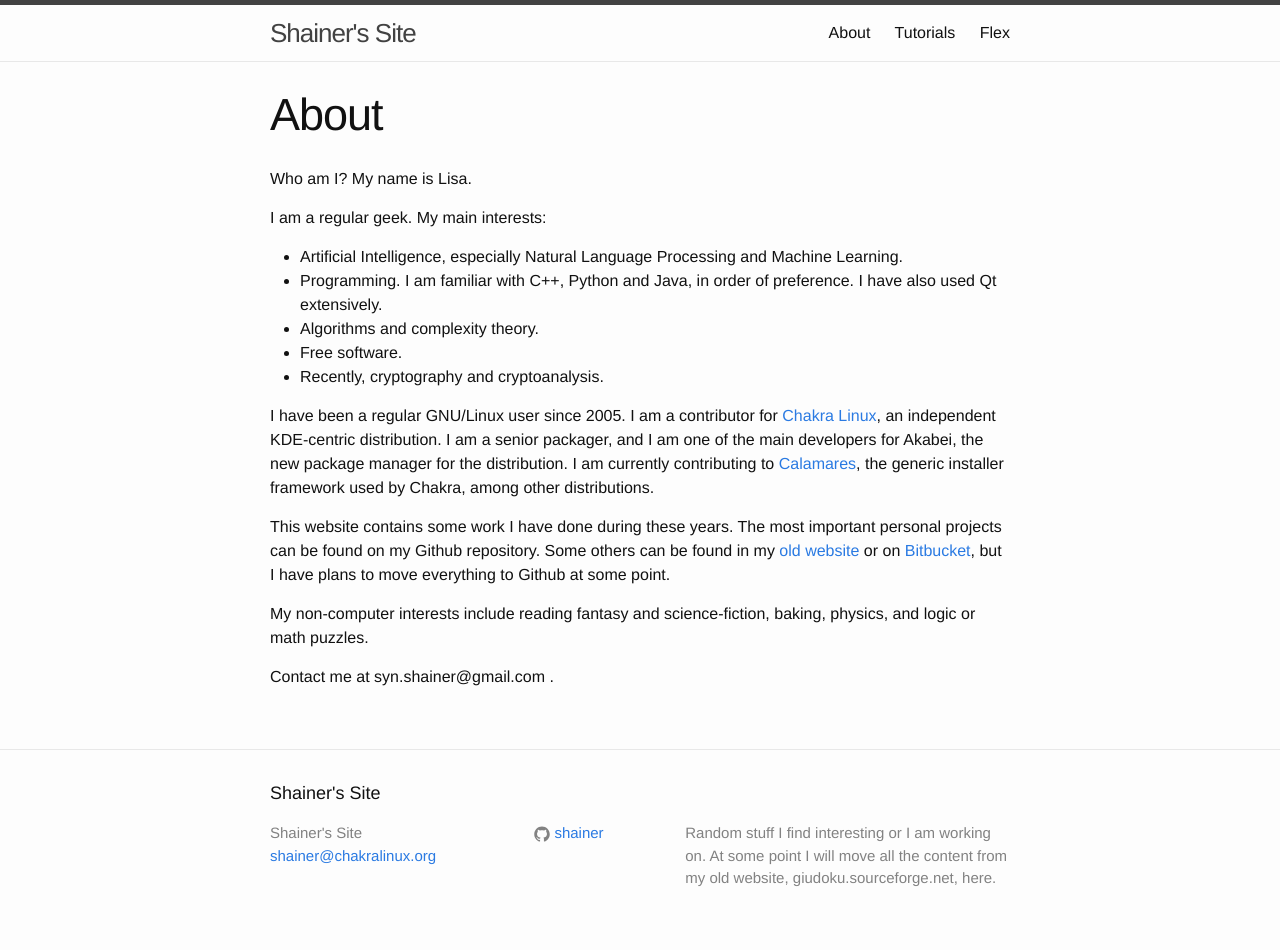
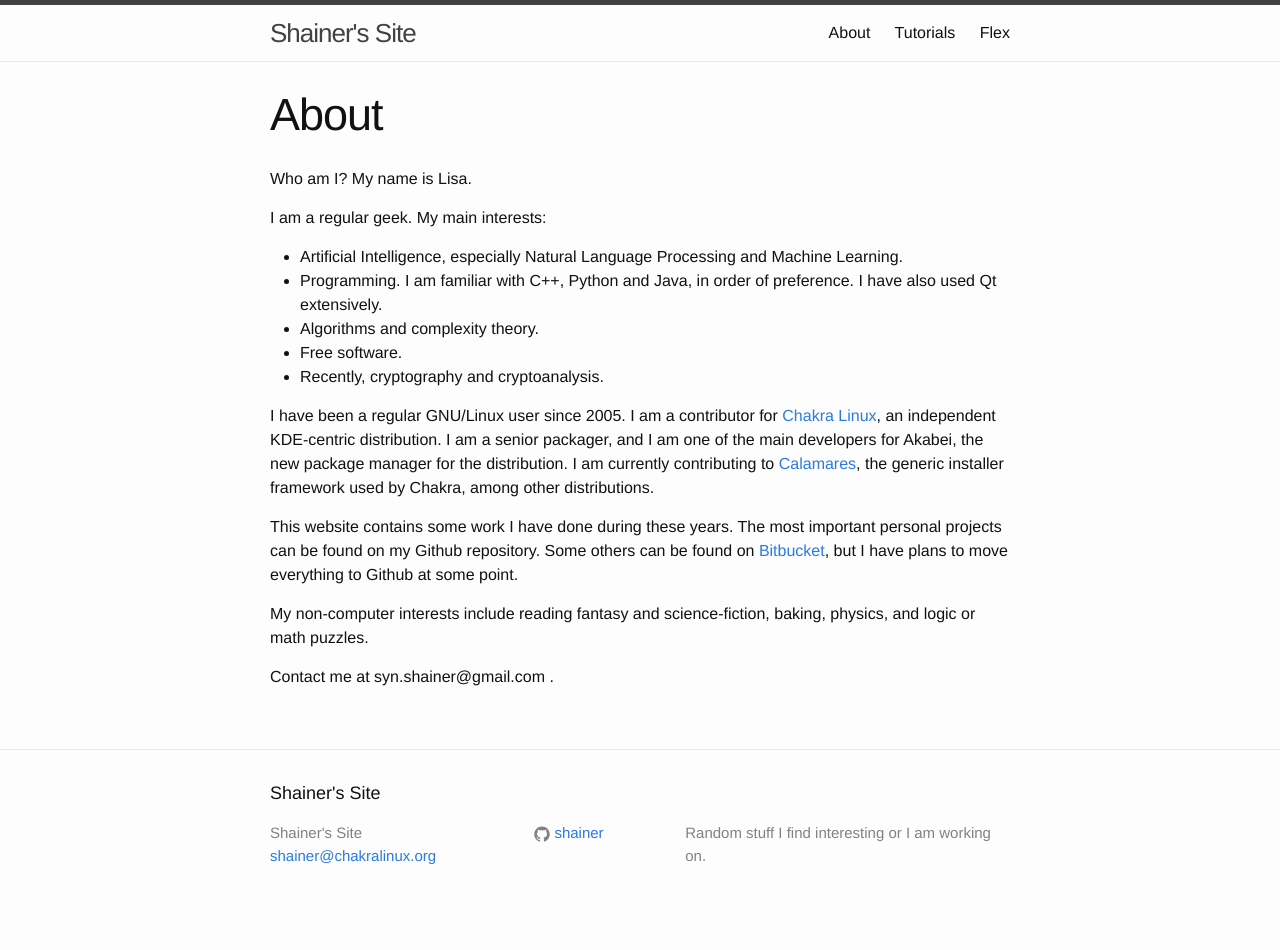
Before and after one commit to shainer/shainer.github.io, a Jekyll site: the page built from about.md, in a window 1280 px wide. Built offline with Jekyll 4.4.1, drawn with Linux system fonts in a browser that asks for light colours; after the commit the page ends 927 px from its top, so only the background shows below that.

Commit message:
Remove references to old website, which has been taken down.

```diff
--- a/_config.yml
+++ b/_config.yml
@@ -9,8 +9,7 @@
 title: Shainer's Site
 email: shainer@chakralinux.org
 description: > # this means to ignore newlines until "baseurl:"
-  Random stuff I find interesting or I am working on. At some point I will
-  move all the content from my old website, giudoku.sourceforge.net, here.
+  Random stuff I find interesting or I am working on.
 baseurl: "" # the subpath of your site, e.g. /blog
 url: "http://shainer.github.io" # the base hostname & protocol for your site
 github_username:  shainer
--- a/about.md
+++ b/about.md
@@ -20,8 +20,8 @@ the new package manager for the distribution. I am currently contributing to [Ca
 the generic installer framework used by Chakra, among other distributions.
 
 This website contains some work I have done during these years. The most important personal projects can be
-found on my Github repository. Some others can be found in my [old website](http://www.giudoku.sourceforge.net)
-or on [Bitbucket](http://bitbucket.org/shainer), but I have plans to move everything to Github at some point.
+found on my Github repository. Some others can be found on [Bitbucket](http://bitbucket.org/shainer),
+but I have plans to move everything to Github at some point.
 
 My non-computer interests include reading fantasy and science-fiction, baking, physics, and logic or math puzzles.
 
```
